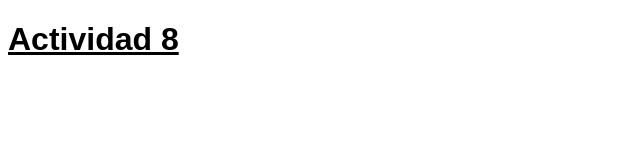
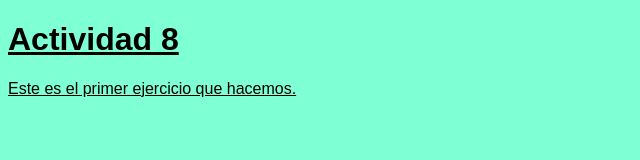
Before and after one commit to sansanroj/reposiorioDWEC, a plain HTML site: page actividad8/index.html in a window 1280 px wide. Shown: the whole page, without its empty margins (0-640 px from the left). Drawn offline with Linux system fonts and the light colour scheme.

Commit message:
snapshot2

```diff
--- a/actividad8/index.html
+++ b/actividad8/index.html
@@ -11,5 +11,6 @@
     <header>
         <h1>Actividad 8</h1>
     </header>
+    <p>Este es el primer ejercicio que hacemos.</p>
 </body>
 </html>
--- a/actividad8/styles.css
+++ b/actividad8/styles.css
@@ -1,4 +1,8 @@
 body{
+    background-color: aquamarine;
     font-family: sans-serif;
     text-decoration: underline;
 }
+p {
+    font-family: Arial, Helvetica, sans-serif
+}
```
